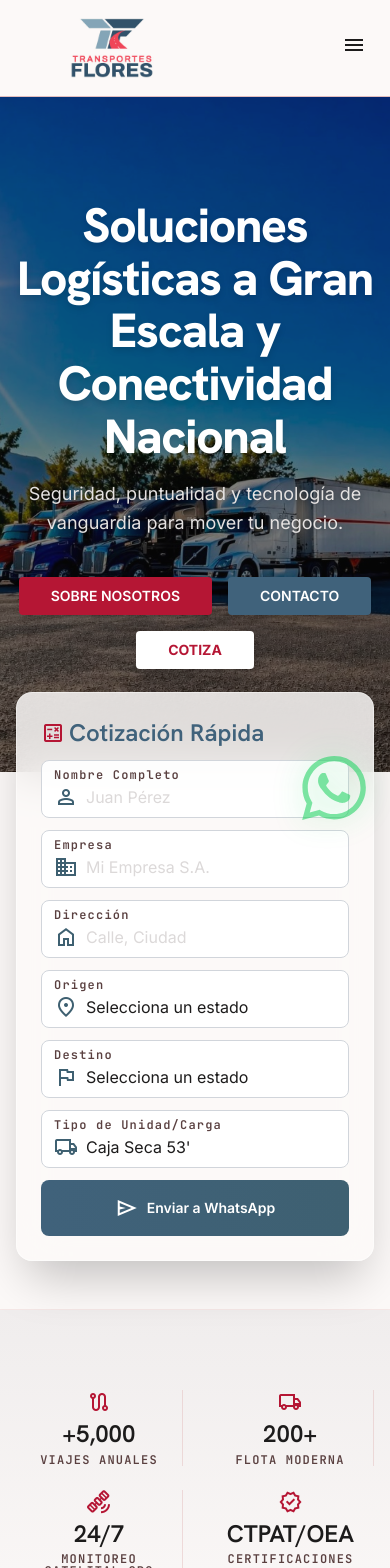
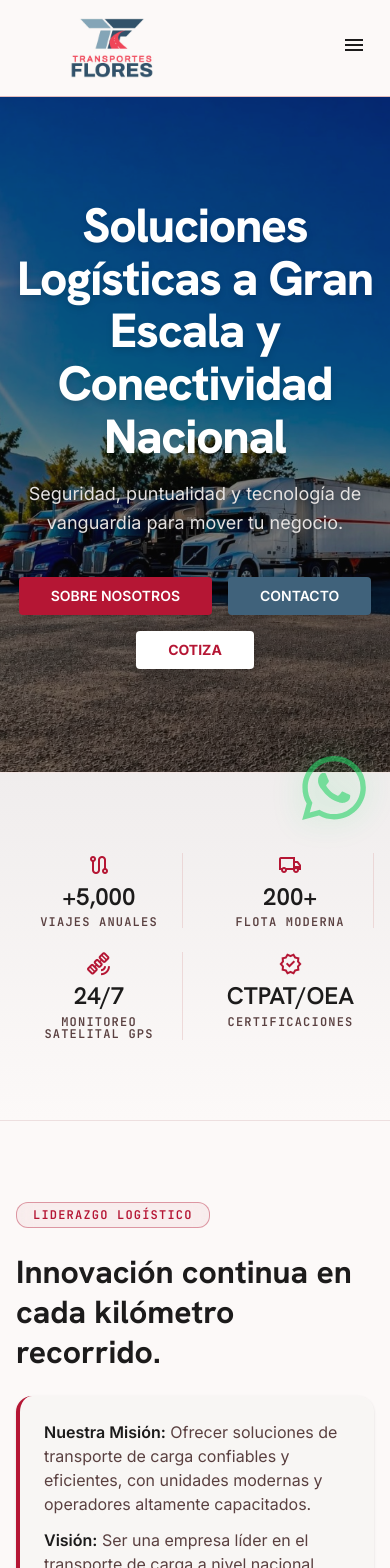
Before and after one commit to davidsll993/Transportes-Flores, a Next.js app: page / in a window 390 px wide. Shown: the top 1568 px of the page. Built offline with nearby package versions, Linux system fonts and the light colour scheme.

Commit message:
Ajustes de diseño: reubicar cotizacion rapida, rediseñar servicios, actualizar telefono oficial y dominio de correos

```diff
--- a/app/bolsa-de-trabajo/page.tsx
+++ b/app/bolsa-de-trabajo/page.tsx
@@ -18,7 +18,7 @@ export default function BolsaDeTrabajoPage() {
 
     const text = `Hola, me interesa aplicar para una vacante en Transportes Flores.\n\n*Datos del Candidato:*\nNombre: ${nombre}\nTeléfono: ${telefono}\nCorreo: ${email}\n\n*Perfil:*\nPuesto de Interés: ${puesto}\nAños de Experiencia: ${experiencia}\n\n*Mensaje Adicional:*\n${mensaje || 'Sin mensaje adicional'}\n\n_(Adjunto mi CV en este chat)_`;
 
-    const url = `https://wa.me/527224996901?text=${encodeURIComponent(text)}`;
+    const url = `https://wa.me/527291246319?text=${encodeURIComponent(text)}`;
     window.open(url, '_blank');
   };
 
--- a/app/contacto/page.tsx
+++ b/app/contacto/page.tsx
@@ -15,7 +15,7 @@ export default function ContactoPage() {
     const { nombre, email, telefono, asunto, mensaje } = formData;
     const subject = encodeURIComponent(asunto || 'Contacto desde Sitio Web');
     const body = encodeURIComponent(`Nombre: ${nombre}\nEmail: ${email}\nTeléfono: ${telefono}\n\nMensaje:\n${mensaje}`);
-    window.open(`mailto:contacto@transportesflores.com?subject=${subject}&body=${body}`);
+    window.open(`mailto:contacto@floreslogistica.com?subject=${subject}&body=${body}`);
   };
 
   return (
@@ -44,7 +44,7 @@ export default function ContactoPage() {
             <span className="material-symbols-outlined text-secondary text-3xl bg-surface p-3 rounded-full shadow-sm">call</span>
             <div>
               <p className="font-label-caps text-label-caps text-on-surface-variant mb-1">Teléfono</p>
-              <p className="font-body-md text-body-md">+52 (722) 123 4567</p>
+              <p className="font-body-md text-body-md">+52 729 124 6319</p>
             </div>
           </div>
 
@@ -52,7 +52,7 @@ export default function ContactoPage() {
             <span className="material-symbols-outlined text-secondary text-3xl bg-surface p-3 rounded-full shadow-sm">mail</span>
             <div>
               <p className="font-label-caps text-label-caps text-on-surface-variant mb-1">Correo Electrónico</p>
-              <p className="font-body-md text-body-md">contacto@transportesflores.com</p>
+              <p className="font-body-md text-body-md">contacto@floreslogistica.com</p>
             </div>
           </div>
 
--- a/app/layout.tsx
+++ b/app/layout.tsx
@@ -44,7 +44,7 @@ export default function RootLayout({
         </main>
         <Footer />
         {/* Floating WhatsApp Button */}
-        <a href="https://wa.me/527224996901?text=Hola,%20te%20escribo%20porque%20ingrese%20desde%20tu%20pagina%20web" target="_blank" rel="noopener noreferrer" className="fixed bottom-6 right-6 z-50 flex items-center justify-center transition-all duration-300 hover:scale-110 group cursor-pointer">
+        <a href="https://wa.me/527291246319?text=Hola,%20te%20escribo%20porque%20ingrese%20desde%20tu%20pagina%20web" target="_blank" rel="noopener noreferrer" className="fixed bottom-6 right-6 z-50 flex items-center justify-center transition-all duration-300 hover:scale-110 group cursor-pointer">
           <svg className="w-16 h-16 text-[#25D366] fill-current drop-shadow-[0_0_15px_rgba(37,211,102,0.5)] group-hover:drop-shadow-[0_0_25px_rgba(37,211,102,0.8)] animate-pulse transition-all duration-300" viewBox="0 0 24 24" xmlns="http://www.w3.org/2000/svg">
             <path d="M17.472 14.382c-.297-.149-1.758-.867-2.03-.967-.273-.099-.471-.148-.67.15-.197.297-.767.966-.94 1.164-.173.199-.347.223-.644.075-.297-.15-1.255-.463-2.39-1.475-.883-.788-1.48-1.761-1.653-2.059-.173-.297-.018-.458.13-.606.134-.133.298-.347.446-.52.149-.174.198-.298.298-.497.099-.198.05-.371-.025-.52-.075-.149-.669-1.612-.916-2.207-.242-.579-.487-.5-.669-.51-.173-.008-.371-.01-.57-.01-.198 0-.52.074-.792.372-.272.297-1.04 1.016-1.04 2.479 0 1.462 1.065 2.875 1.213 3.074.149.198 2.096 3.2 5.077 4.487.709.306 1.262.489 1.694.625.712.227 1.36.195 1.871.118.571-.085 1.758-.719 2.006-1.413.248-.694.248-1.289.173-1.413-.074-.124-.272-.198-.57-.347m-5.421 7.403h-.004a9.87 9.87 0 01-5.031-1.378l-.361-.214-3.741.982.998-3.648-.235-.374a9.86 9.86 0 01-1.51-5.26c.001-5.45 4.436-9.884 9.888-9.884 2.64 0 5.122 1.03 6.988 2.898a9.825 9.825 0 012.893 6.994c-.003 5.45-4.437 9.884-9.885 9.884m8.413-18.297A11.815 11.815 0 0012.05 0C5.495 0 .16 5.335.157 11.892c0 2.096.547 4.142 1.588 5.945L.057 24l6.305-1.654a11.882 11.882 0 005.683 1.448h.005c6.554 0 11.89-5.335 11.893-11.893a11.821 11.821 0 00-3.48-8.413Z"/>
           </svg>
--- a/app/page.tsx
+++ b/app/page.tsx
@@ -23,7 +23,7 @@ export default function Home() {
     e.preventDefault();
     const { nombre, empresa, direccion, origen, destino, tipo } = formData;
     const text = `Hola, quisiera cotizar un servicio.\n\n*Datos del Cliente:*\nNombre: ${nombre}\nEmpresa: ${empresa}\nDirección: ${direccion}\n\n*Detalles del Servicio:*\nOrigen: ${origen}\nDestino: ${destino}\nTipo de Unidad: ${tipo}`;
-    const url = `https://wa.me/527224996901?text=${encodeURIComponent(text)}`;
+    const url = `https://wa.me/527291246319?text=${encodeURIComponent(text)}`;
     window.open(url, '_blank');
   };
   return (
@@ -55,86 +55,8 @@ export default function Home() {
         </div>
       </section>
 
-      {/* 3. Quick Quote Widget */}
-      <section id="cotizacion" className="relative z-20 -mt-xl px-margin-mobile md:px-margin-desktop max-w-7xl mx-auto w-full scroll-mt-32">
-        <div className="bg-surface/85 backdrop-blur-xl rounded-2xl shadow-2xl border border-white/40 p-md transition-all duration-500 hover:shadow-primary/10 hover:-translate-y-1">
-          <div className="mb-sm text-secondary font-headline-md text-headline-md flex items-center gap-xs">
-            <span className="material-symbols-outlined text-primary">calculate</span>
-            Cotización Rápida
-          </div>
-          <form onSubmit={handleCotizar} className="flex flex-col gap-sm">
-            {/* Fila 1: Datos del cliente */}
-            <div className="grid grid-cols-1 md:grid-cols-3 gap-sm">
-              <div className="industrial-border rounded-xl bg-white/90 px-3 py-2 industrial-focus transition-all duration-300 hover:border-primary/50">
-                <label className="block text-label-caps font-label-caps text-on-surface-variant mb-1">Nombre Completo</label>
-                <div className="flex items-center gap-2 text-on-surface">
-                  <span className="material-symbols-outlined text-tertiary text-sm">person</span>
-                  <input id="input-nombre" required value={formData.nombre} onChange={(e) => setFormData({...formData, nombre: e.target.value})} className="w-full bg-transparent border-none p-0 focus:ring-0 text-body-md font-body-md placeholder:text-surface-dim outline-none" placeholder="Juan Pérez" type="text" />
-                </div>
-              </div>
-              <div className="industrial-border rounded-xl bg-white/90 px-3 py-2 industrial-focus transition-all duration-300 hover:border-primary/50">
-                <label className="block text-label-caps font-label-caps text-on-surface-variant mb-1">Empresa</label>
-                <div className="flex items-center gap-2 text-on-surface">
-                  <span className="material-symbols-outlined text-tertiary text-sm">business</span>
-                  <input required value={formData.empresa} onChange={(e) => setFormData({...formData, empresa: e.target.value})} className="w-full bg-transparent border-none p-0 focus:ring-0 text-body-md font-body-md placeholder:text-surface-dim outline-none" placeholder="Mi Empresa S.A." type="text" />
-                </div>
-              </div>
-              <div className="industrial-border rounded-xl bg-white/90 px-3 py-2 industrial-focus transition-all duration-300 hover:border-primary/50">
-                <label className="block text-label-caps font-label-caps text-on-surface-variant mb-1">Dirección</label>
-                <div className="flex items-center gap-2 text-on-surface">
-                  <span className="material-symbols-outlined text-tertiary text-sm">home</span>
-                  <input required value={formData.direccion} onChange={(e) => setFormData({...formData, direccion: e.target.value})} className="w-full bg-transparent border-none p-0 focus:ring-0 text-body-md font-body-md placeholder:text-surface-dim outline-none" placeholder="Calle, Ciudad" type="text" />
-                </div>
-              </div>
-            </div>
-
-            {/* Fila 2: Detalles del viaje */}
-            <div className="grid grid-cols-1 md:grid-cols-4 gap-sm items-end">
-              <div className="industrial-border rounded-xl bg-white/90 px-3 py-2 industrial-focus transition-all duration-300 hover:border-primary/50">
-                <label className="block text-label-caps font-label-caps text-on-surface-variant mb-1">Origen</label>
-                <div className="flex items-center gap-2 text-on-surface">
-                  <span className="material-symbols-outlined text-tertiary text-sm">location_on</span>
-                  <select required value={formData.origen} onChange={(e) => setFormData({...formData, origen: e.target.value})} className="w-full bg-transparent border-none p-0 focus:ring-0 text-body-md font-body-md text-on-surface appearance-none outline-none cursor-pointer">
-                    <option value="" disabled>Selecciona un estado</option>
-                    {ESTADOS_MEXICO.filter(e => e !== "").map(estado => (
-                      <option key={estado} value={estado}>{estado}</option>
-                    ))}
-                  </select>
-                </div>
-              </div>
-              <div className="industrial-border rounded-xl bg-white/90 px-3 py-2 industrial-focus transition-all duration-300 hover:border-primary/50">
-                <label className="block text-label-caps font-label-caps text-on-surface-variant mb-1">Destino</label>
-                <div className="flex items-center gap-2 text-on-surface">
-                  <span className="material-symbols-outlined text-tertiary text-sm">flag</span>
-                  <select required value={formData.destino} onChange={(e) => setFormData({...formData, destino: e.target.value})} className="w-full bg-transparent border-none p-0 focus:ring-0 text-body-md font-body-md text-on-surface appearance-none outline-none cursor-pointer">
-                    <option value="" disabled>Selecciona un estado</option>
-                    {ESTADOS_MEXICO.filter(e => e !== "").map(estado => (
-                      <option key={estado} value={estado}>{estado}</option>
-                    ))}
-                  </select>
-                </div>
-              </div>
-              <div className="industrial-border rounded-xl bg-white/90 px-3 py-2 industrial-focus transition-all duration-300 hover:border-primary/50">
-                <label className="block text-label-caps font-label-caps text-on-surface-variant mb-1">Tipo de Unidad/Carga</label>
-                <div className="flex items-center gap-2 text-on-surface">
-                  <span className="material-symbols-outlined text-tertiary text-sm">local_shipping</span>
-                  <select value={formData.tipo} onChange={(e) => setFormData({...formData, tipo: e.target.value})} className="w-full bg-transparent border-none p-0 focus:ring-0 text-body-md font-body-md text-on-surface appearance-none outline-none cursor-pointer">
-                    <option value="Caja Seca 53'">Caja Seca 53'</option>
-                    <option value="Caja Seca 48'">Caja Seca 48'</option>
-                  </select>
-                </div>
-              </div>
-              <button className="bg-gradient-to-r from-secondary to-tertiary text-on-secondary px-6 py-4 rounded-xl font-button text-button h-full flex items-center justify-center gap-2 hover:shadow-lg hover:shadow-secondary/30 transition-all duration-300 hover:scale-[1.02] active:scale-95" type="submit">
-                <span className="material-symbols-outlined">send</span>
-                Enviar a WhatsApp
-              </button>
-            </div>
-          </form>
-        </div>
-      </section>
-
-      {/* 4. Trust Stats */}
-      <section className="bg-gradient-to-b from-surface-container to-surface py-xl mt-lg border-y border-outline-variant/30">
+      {/* 3. Trust Stats */}
+      <section className="bg-gradient-to-b from-surface-container to-surface py-xl border-y border-outline-variant/30">
         <div className="max-w-7xl mx-auto px-margin-mobile md:px-margin-desktop">
           <div className="grid grid-cols-2 md:grid-cols-4 gap-gutter text-center divide-x divide-outline-variant/50">
             <div className="px-sm flex flex-col items-center group cursor-default">
@@ -290,14 +212,102 @@ export default function Home() {
         </div>
       </section>
 
-      {/* 7. Recruitment Banner */}
+      {/* 7. Quick Quote Section */}
+      <section id="cotizacion" className="bg-gradient-to-b from-surface-container to-surface py-xl border-t border-outline-variant/30 scroll-mt-24 relative overflow-hidden">
+        <div className="max-w-7xl mx-auto px-margin-mobile md:px-margin-desktop relative z-10">
+          <div className="text-center mb-10">
+            <div className="inline-block border border-primary/40 bg-primary/5 text-primary px-4 py-1.5 font-label-caps text-label-caps rounded-full uppercase tracking-widest backdrop-blur-sm mb-3">
+              Cotiza tu Envío
+            </div>
+            <h2 className="text-headline-lg font-headline-lg text-on-surface">
+              Cotización Rápida
+            </h2>
+            <p className="text-body-lg text-on-surface-variant mt-2 max-w-2xl mx-auto">
+              Ingresa los detalles de tu carga y ruta para recibir una cotización personalizada vía WhatsApp en minutos.
+            </p>
+          </div>
+
+          <div className="bg-surface/90 backdrop-blur-xl rounded-2xl shadow-xl border border-outline-variant/40 p-6 md:p-8 transition-all duration-500 hover:shadow-2xl">
+            <form onSubmit={handleCotizar} className="flex flex-col gap-sm">
+              {/* Fila 1: Datos del cliente */}
+              <div className="grid grid-cols-1 md:grid-cols-3 gap-sm">
+                <div className="industrial-border rounded-xl bg-white px-3 py-2 industrial-focus transition-all duration-300 hover:border-primary/50">
+                  <label className="block text-label-caps font-label-caps text-on-surface-variant mb-1">Nombre Completo</label>
+                  <div className="flex items-center gap-2 text-on-surface">
+                    <span className="material-symbols-outlined text-tertiary text-sm">person</span>
+                    <input id="input-nombre" required value={formData.nombre} onChange={(e) => setFormData({...formData, nombre: e.target.value})} className="w-full bg-transparent border-none p-0 focus:ring-0 text-body-md font-body-md placeholder:text-surface-dim outline-none" placeholder="Juan Pérez" type="text" />
+                  </div>
+                </div>
+                <div className="industrial-border rounded-xl bg-white px-3 py-2 industrial-focus transition-all duration-300 hover:border-primary/50">
+                  <label className="block text-label-caps font-label-caps text-on-surface-variant mb-1">Empresa</label>
+                  <div className="flex items-center gap-2 text-on-surface">
+                    <span className="material-symbols-outlined text-tertiary text-sm">business</span>
+                    <input required value={formData.empresa} onChange={(e) => setFormData({...formData, empresa: e.target.value})} className="w-full bg-transparent border-none p-0 focus:ring-0 text-body-md font-body-md placeholder:text-surface-dim outline-none" placeholder="Mi Empresa S.A." type="text" />
+                  </div>
+                </div>
+                <div className="industrial-border rounded-xl bg-white px-3 py-2 industrial-focus transition-all duration-300 hover:border-primary/50">
+                  <label className="block text-label-caps font-label-caps text-on-surface-variant mb-1">Dirección</label>
+                  <div className="flex items-center gap-2 text-on-surface">
+                    <span className="material-symbols-outlined text-tertiary text-sm">home</span>
+                    <input required value={formData.direccion} onChange={(e) => setFormData({...formData, direccion: e.target.value})} className="w-full bg-transparent border-none p-0 focus:ring-0 text-body-md font-body-md placeholder:text-surface-dim outline-none" placeholder="Calle, Ciudad" type="text" />
+                  </div>
+                </div>
+              </div>
+
+              {/* Fila 2: Detalles del viaje */}
+              <div className="grid grid-cols-1 md:grid-cols-4 gap-sm items-end">
+                <div className="industrial-border rounded-xl bg-white px-3 py-2 industrial-focus transition-all duration-300 hover:border-primary/50">
+                  <label className="block text-label-caps font-label-caps text-on-surface-variant mb-1">Origen</label>
+                  <div className="flex items-center gap-2 text-on-surface">
+                    <span className="material-symbols-outlined text-tertiary text-sm">location_on</span>
+                    <select required value={formData.origen} onChange={(e) => setFormData({...formData, origen: e.target.value})} className="w-full bg-transparent border-none p-0 focus:ring-0 text-body-md font-body-md text-on-surface appearance-none outline-none cursor-pointer">
+                      <option value="" disabled>Selecciona un estado</option>
+                      {ESTADOS_MEXICO.filter(e => e !== "").map(estado => (
+                        <option key={estado} value={estado}>{estado}</option>
+                      ))}
+                    </select>
+                  </div>
+                </div>
+                <div className="industrial-border rounded-xl bg-white px-3 py-2 industrial-focus transition-all duration-300 hover:border-primary/50">
+                  <label className="block text-label-caps font-label-caps text-on-surface-variant mb-1">Destino</label>
+                  <div className="flex items-center gap-2 text-on-surface">
+                    <span className="material-symbols-outlined text-tertiary text-sm">flag</span>
+                    <select required value={formData.destino} onChange={(e) => setFormData({...formData, destino: e.target.value})} className="w-full bg-transparent border-none p-0 focus:ring-0 text-body-md font-body-md text-on-surface appearance-none outline-none cursor-pointer">
+                      <option value="" disabled>Selecciona un estado</option>
+                      {ESTADOS_MEXICO.filter(e => e !== "").map(estado => (
+                        <option key={estado} value={estado}>{estado}</option>
+                      ))}
+                    </select>
+                  </div>
+                </div>
+                <div className="industrial-border rounded-xl bg-white px-3 py-2 industrial-focus transition-all duration-300 hover:border-primary/50">
+                  <label className="block text-label-caps font-label-caps text-on-surface-variant mb-1">Tipo de Unidad/Carga</label>
+                  <div className="flex items-center gap-2 text-on-surface">
+                    <span className="material-symbols-outlined text-tertiary text-sm">local_shipping</span>
+                    <select value={formData.tipo} onChange={(e) => setFormData({...formData, tipo: e.target.value})} className="w-full bg-transparent border-none p-0 focus:ring-0 text-body-md font-body-md text-on-surface appearance-none outline-none cursor-pointer">
+                      <option value="Caja Seca 53'">Caja Seca 53'</option>
+                      <option value="Caja Seca 48'">Caja Seca 48'</option>
+                    </select>
+                  </div>
+                </div>
+                <button className="bg-gradient-to-r from-secondary to-tertiary text-on-secondary px-6 py-4 rounded-xl font-button text-button h-full flex items-center justify-center gap-2 hover:shadow-lg hover:shadow-secondary/30 transition-all duration-300 hover:scale-[1.02] active:scale-95 cursor-pointer" type="submit">
+                  <span className="material-symbols-outlined">send</span>
+                  Enviar a WhatsApp
+                </button>
+              </div>
+            </form>
+          </div>
+        </div>
+      </section>
+
+      {/* 8. Recruitment Banner */}
       <section className="bg-gradient-to-r from-primary via-[#9a112a] to-[#7a0b1f] text-on-primary py-xl relative overflow-hidden shadow-inner">
         <div className="absolute inset-0 opacity-10" style={{ backgroundImage: "radial-gradient(#fff 1px, transparent 1px)", backgroundSize: "24px 24px" }}></div>
         <div className="absolute top-0 right-0 w-96 h-96 bg-white/10 rounded-full blur-3xl -translate-y-1/2 translate-x-1/3"></div>
         <div className="max-w-7xl mx-auto px-margin-mobile md:px-margin-desktop relative z-10 flex flex-col md:flex-row items-center justify-between gap-md text-center md:text-left">
           <div className="max-w-2xl">
             <span className="font-label-caps text-label-caps uppercase tracking-widest text-primary-fixed-dim block mb-3 opacity-90">Bolsa de Trabajo</span>
-            <h2 className="text-headline-lg font-headline-lg mb-3 drop-shadow-md">¿Eres operador? Únete a la flota más grande del país</h2>
+            <h2 className="text-headline-lg font-headline-lg mb-3 drop-shadow-md">¿Eres operador? Únete a nuestra flota</h2>
             <p className="text-on-primary/90 font-body-md text-lg font-medium">Beneficios superiores, capacitación constante y las mejores unidades.</p>
           </div>
           <a href="/bolsa-de-trabajo" className="bg-white/95 backdrop-blur-md text-primary px-8 py-4 rounded-xl font-button text-button hover:bg-white transition-all duration-300 shadow-xl hover:shadow-2xl hover:scale-105 whitespace-nowrap flex items-center gap-2 group">
--- a/app/servicios/page.tsx
+++ b/app/servicios/page.tsx
@@ -49,29 +49,23 @@ export default function ServiciosPage() {
             <p className="text-body-md text-on-surface-variant">Versatilidad y eficiencia para tus operaciones.</p>
           </div>
 
-          {/* Caja Seca */}
+          {/* Servicio Dedicado */}
           <div className="bg-surface-container-low rounded-3xl p-8 border border-outline-variant/30 shadow-lg hover:shadow-xl hover:-translate-y-2 transition-all duration-300 group">
             <div className="bg-surface p-4 rounded-2xl w-max mb-6 group-hover:scale-110 transition-transform shadow-sm">
-              <span className="material-symbols-outlined text-5xl text-primary">inventory_2</span>
+              <span className="material-symbols-outlined text-5xl text-primary">support_agent</span>
             </div>
-            <h3 className="text-headline-md font-headline-md text-on-surface mb-3">Caja Seca</h3>
-            <p className="text-body-md text-on-surface-variant">Transporte seguro para todo tipo de mercancía.</p>
+            <h3 className="text-headline-md font-headline-md text-on-surface mb-3">Servicio Dedicado</h3>
+            <p className="text-body-md text-on-surface-variant">Unidades y operadores asignados exclusivamente a tu empresa, con disponibilidad, flexibilidad y atención personalizada.</p>
           </div>
         </div>
 
-        {/* Servicio Dedicado Banner */}
-        <div className="mt-8 bg-gradient-to-r from-secondary to-tertiary-container rounded-3xl p-8 md:p-12 text-on-secondary shadow-xl relative overflow-hidden flex flex-col md:flex-row items-center justify-between gap-8 group">
-          <div className="absolute top-0 right-0 w-64 h-64 bg-white/10 rounded-full blur-3xl -translate-y-1/2 translate-x-1/4"></div>
-          <div className="relative z-10 max-w-2xl">
-            <div className="flex items-center gap-4 mb-4">
-              <span className="material-symbols-outlined text-4xl bg-white/20 p-3 rounded-full backdrop-blur-md">support_agent</span>
-              <h3 className="text-headline-lg font-headline-lg drop-shadow-sm">Servicio Dedicado</h3>
-            </div>
-            <p className="text-body-lg font-medium opacity-90">
-              Unidades y operadores asignados exclusivamente a tu empresa, con disponibilidad, flexibilidad y atención personalizada.
-            </p>
-          </div>
-          <a href="/#cotizacion" className="relative z-10 bg-white text-secondary px-8 py-4 rounded-xl font-button text-button hover:bg-surface-container-low transition-all duration-300 shadow-lg hover:shadow-xl hover:scale-105 whitespace-nowrap inline-flex justify-center items-center">
+        {/* Botón Solicitar Cotización centrado */}
+        <div className="flex justify-center mt-12">
+          <a
+            href="/#cotizacion"
+            className="bg-primary text-white hover:bg-primary-container px-10 py-4 rounded-xl font-button text-button transition-all duration-300 shadow-lg hover:shadow-xl hover:scale-105 inline-flex items-center gap-3 group"
+          >
+            <span className="material-symbols-outlined transition-transform group-hover:scale-110">calculate</span>
             Solicitar Cotización
           </a>
         </div>
--- a/components/layout/Footer.tsx
+++ b/components/layout/Footer.tsx
@@ -53,10 +53,10 @@ export default function Footer() {
         <h4 className="font-label-caps text-label-caps text-primary-fixed-dim mb-4 uppercase">Contacto</h4>
         <div className="space-y-2 font-body-md text-sm text-surface-variant opacity-80">
           <p className="flex items-center gap-2">
-            <span className="material-symbols-outlined text-[16px]">call</span> 722 499 6901
+            <span className="material-symbols-outlined text-[16px]">call</span> 729 124 6319
           </p>
           <p className="flex items-center gap-2">
-            <span className="material-symbols-outlined text-[16px]">mail</span> administracion@tflores.mx
+            <span className="material-symbols-outlined text-[16px]">mail</span> administracion@floreslogistica.com
           </p>
         </div>
       </div>
```
Also changed, not shown: 1 other file (tests, documents, lock files or other folders).
